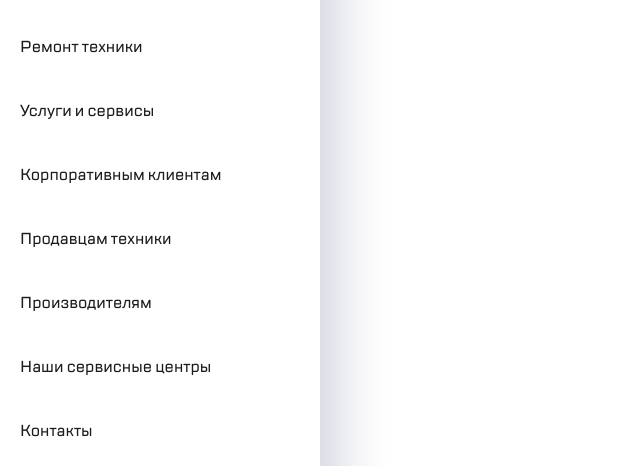
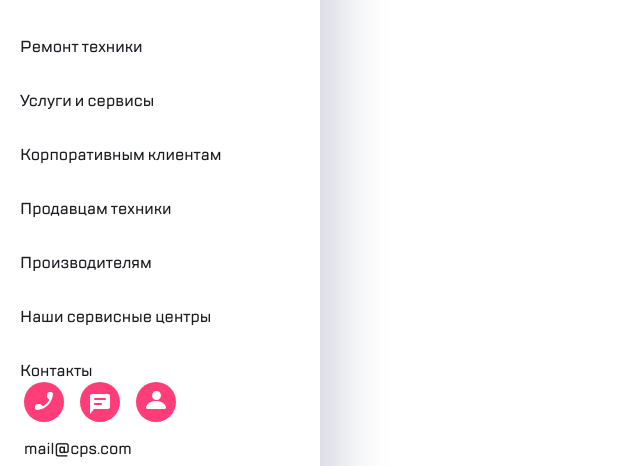
Before and after one commit to Vladimir-Podgornyi/FE-317-Advanced-styles, a plain HTML site: page index.html in a window 1280 px wide. Shown: the part 85-551 px from the top of the page, without its empty margins (0-640 px from the left). Drawn offline with Linux system fonts and the light colour scheme.

Commit message:
paddingi

```diff
--- a/src/css/style.css
+++ b/src/css/style.css
@@ -10,12 +10,12 @@
     flex-direction: column;
     position: relative;
     width: 320px;
-    height: 900px;
-    min-height: auto;
+    height: 100%;
     box-shadow: 16px 0 52px 0 rgba(14, 24, 80, 0.2), -2px 0 4px 0 rgba(69, 79, 126, 0.02);
     background: #fff;
 }
     .menu__header {
+        justify-content: flex-start;
         display: flex;
         box-sizing: border-box;
         padding: 18px 17px 46px 24px;
@@ -38,7 +38,7 @@
     }
     .menu__round-clouse {
         position: relative;
-        margin-right: 24px;
+        margin-right: 16px;
      }
     .menu__round-clouse::before {
         content: "";
@@ -86,6 +86,9 @@
     }
 
     .menu__li {
+        display: flex;
+        justify-content: flex-start;
+        flex-direction: column;
         position: relative;
     }
 
@@ -94,7 +97,6 @@
         display: block;
         color: #1b1c21;
         text-decoration: none;
-        margin-bottom: 10px;
         font-weight: 500;
     }
 
```
